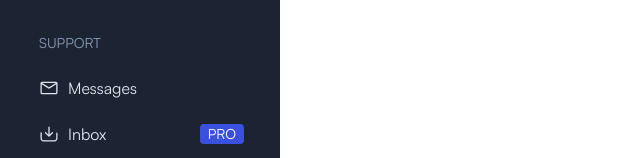
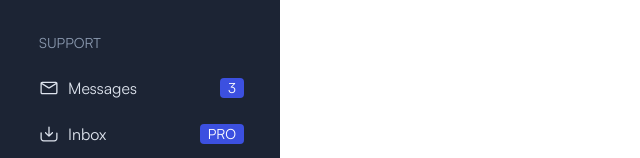
Before and after one commit to Vita-31/tailadmin, a Next.js app: page / in a window 1280 px wide. Shown: the part 459-617 px from the top of the page, without its empty margins (0-640 px from the left). Built offline with nearby package versions, Linux system fonts and the light colour scheme.

Commit message:
style active link

```diff
--- a/app/page.tsx
+++ b/app/page.tsx
@@ -12,7 +12,7 @@ const list = [
 
 export default function Home() {
   const [activeIndex, setActiveIndex] = useState(0);
-
+  console.log(activeIndex);
   return (
     <main>
       {list.map((item, index) => (
@@ -21,7 +21,7 @@ export default function Home() {
           handleToggle={() => setActiveIndex(index)}
           active={index === activeIndex}
           header={
-            <div className="flex items-center gap-[10px] py-2 pl-4 pr-3 text-dark-light font-medium text-base cursor-pointer duration-300">
+            <div className="flex items-center gap-[10px] py-2 pl-4 pr-3 text-silver-light font-medium text-base cursor-pointer duration-300">
               header
             </div>
           }
--- a/features/sidebar/lib/constants.tsx
+++ b/features/sidebar/lib/constants.tsx
@@ -155,6 +155,7 @@ export const list = [
         icon: Envelope,
         title: "Messages",
         free: true,
+        count: 3,
         link: "/messages",
       },
       {
--- a/features/sidebar/ui/ListBlock.tsx
+++ b/features/sidebar/ui/ListBlock.tsx
@@ -11,6 +11,7 @@ interface ListBlockProps {
     title: string;
     free: boolean;
     link: string | null;
+    count?: number;
     list?: {
       title: string;
       free: boolean;
@@ -22,7 +23,7 @@ interface ListBlockProps {
 export const ListBlock: FC<ListBlockProps> = ({ title, items }) => {
   return (
     <div className="flex flex-col gap-[15px]">
-      <div className="font-medium text-sm text-dark-darken uppercase pl-[15px]">
+      <div className="font-medium text-sm text-silver-darken uppercase pl-[15px]">
         {title}
       </div>
       <ul className="flex flex-col gap-[6px]">
@@ -34,6 +35,7 @@ export const ListBlock: FC<ListBlockProps> = ({ title, items }) => {
             free={menuItem.free}
             link={menuItem.link}
             list={menuItem?.list}
+            count={menuItem.count}
           />
         ))}
       </ul>
--- a/features/sidebar/ui/ListBlockItem.tsx
+++ b/features/sidebar/ui/ListBlockItem.tsx
@@ -1,15 +1,18 @@
 "use client";
 
 import { FC, useState } from "react";
+import Link from "next/link";
 import { AccordionItem } from "@/ui";
 import { ListBlockItemHeader } from "./ListBlockItemHeader";
 import { ListBlockItemBody } from "./ListBlockItemBody";
+import { usePathname } from "next/navigation";
 
 interface ListBlockItemProps {
   icon: Function;
   title: string;
   free: boolean;
   link: string | null;
+  count?: number;
   list?: {
     title: string;
     free: boolean;
@@ -22,8 +25,13 @@ export const ListBlockItem: FC<ListBlockItemProps> = ({
   title,
   list,
   free,
+  link,
+  count,
 }) => {
   const [isAccordionOpen, setIsAccordionOpen] = useState(false);
+
+  const pathName = usePathname();
+  const activeLink = pathName === link;
 
   const handleToggle = () => {
     setIsAccordionOpen(!isAccordionOpen);
@@ -31,6 +39,7 @@ export const ListBlockItem: FC<ListBlockItemProps> = ({
 
   return (
     <li className="flex flex-col">
+      {list && (
         <AccordionItem
           handleToggle={handleToggle}
           active={isAccordionOpen}
@@ -40,11 +49,24 @@ export const ListBlockItem: FC<ListBlockItemProps> = ({
               title={title}
               list={list}
               free={free}
+              count={count}
               active={isAccordionOpen}
             />
           }
           body={<ListBlockItemBody list={list} />}
         />
+      )}
+      {link && (
+        <Link href={link}>
+          <ListBlockItemHeader
+            icon={icon}
+            title={title}
+            free={free}
+            count={count}
+            activeLink={activeLink}
+          />
+        </Link>
+      )}
     </li>
   );
 };
--- a/features/sidebar/ui/ListBlockItemBody.tsx
+++ b/features/sidebar/ui/ListBlockItemBody.tsx
@@ -1,5 +1,8 @@
 import React, { FC } from "react";
+import Link from "next/link";
 import { SidebarBadge } from "./SidebarBadge";
+import { usePathname } from "next/navigation";
+import classNames from "classnames";
 
 interface ListBlockItemBodyProp {
   list?: {
@@ -10,18 +13,25 @@ interface ListBlockItemBodyProp {
 }
 
 export const ListBlockItemBody: FC<ListBlockItemBodyProp> = ({ list }) => {
+  const pathName = usePathname();
+
   return (
     <ul className="flex flex-col gap-2 pl-11">
       {list?.map((item, idx) => (
         <li key={idx} className="first:pt-4 last:pb-4">
-          <a
+          <Link
             href={item.link}
-            className="text-dark-darken text-base flex justify-between duration-300 hover:text-white"
+            className={classNames(
+              "text-silver-darken text-base flex justify-between duration-300 hover:text-white",
+              {
+                "text-white": pathName === item.link,
+              }
+            )}
           >
             {item.title}
 
             {!item.free && <SidebarBadge text="PRO" />}
-          </a>
+          </Link>
         </li>
       ))}
     </ul>
--- a/features/sidebar/ui/ListBlockItemHeader.tsx
+++ b/features/sidebar/ui/ListBlockItemHeader.tsx
@@ -7,12 +7,14 @@ interface ListBlockItemHeaderProp {
   icon: Function;
   title: string;
   free: boolean;
+  count?: number;
+  activeLink?: boolean;
   list?: {
     title: string;
     free: boolean;
     link: string;
   }[];
-  active: boolean;
+  active?: boolean;
 }
 
 export const ListBlockItemHeader: FC<ListBlockItemHeaderProp> = ({
@@ -21,27 +23,34 @@ export const ListBlockItemHeader: FC<ListBlockItemHeaderProp> = ({
   list,
   free,
   active,
+  count,
+  activeLink,
 }) => {
   return (
-    <>
-      <div
+    <span
       className={classNames(
-          "flex items-center gap-[10px] py-2 pl-4 pr-3 text-dark-light font-medium text-base cursor-pointer duration-300",
+        "flex items-center gap-[10px] py-2 pl-4 pr-3 text-silver-light font-medium text-base cursor-pointer duration-300 hover:text-silver-darken",
         {
-            "": active,
-            "": !active,
+          "bg-dark-light rounded hover:text-silver-light": active || activeLink,
         }
       )}
     >
       <span className="w-[18px] h-[18px] shrink-0">{icon()}</span>
       {title}
       {list && (
-          <span className="w-[18px] h-[18px] shrink-0 ml-auto rotate-180">
+        <span
+          className={classNames(
+            "w-[18px] h-[18px] shrink-0 ml-auto rotate-180 duration-300",
+            {
+              "rotate-0": active,
+            }
+          )}
+        >
           <ChevronUp />
         </span>
       )}
       {!free && <SidebarBadge text="PRO" />}
-      </div>
-    </>
+      {count && <SidebarBadge text={count} />}
+    </span>
   );
 };
--- a/features/sidebar/ui/SidebarBadge.tsx
+++ b/features/sidebar/ui/SidebarBadge.tsx
@@ -1,7 +1,7 @@
 import React, { FC } from "react";
 
 interface SidebarBadgeProp {
-  text: string;
+  text: string | number;
 }
 
 export const SidebarBadge: FC<SidebarBadgeProp> = ({ text }) => {
--- a/shared/components/ui/atoms/accordion/AccordionMenu.tsx
+++ b/shared/components/ui/atoms/accordion/AccordionMenu.tsx
@@ -21,7 +21,7 @@ export const AccordionItem: FC<AccordionItemProps> = ({
       <div onClick={() => handleToggle()}>{header}</div>
       <div
         ref={contentEl}
-        className={classNames("duration-150 overflow-hidden", {
+        className={classNames("duration-300 overflow-hidden", {
           "opacity-100": active,
           "opacity-0": !active,
         })}
--- a/tailwind.config.ts
+++ b/tailwind.config.ts
@@ -16,10 +16,13 @@ const config: Config = {
         secondary: "#10B981",
         dark: {
           DEFAULT: "#1C2434",
+          light: "#333A48",
+        },
+        silver: {
+          DEFAULT: "#E2E8F0",
           light: "#DEE4EE",
           darken: "#8A99AF",
         },
-        silver: "#E2E8F0",
       },
     },
   },
```
Lines whose indentation alone changed are shown as unchanged.
